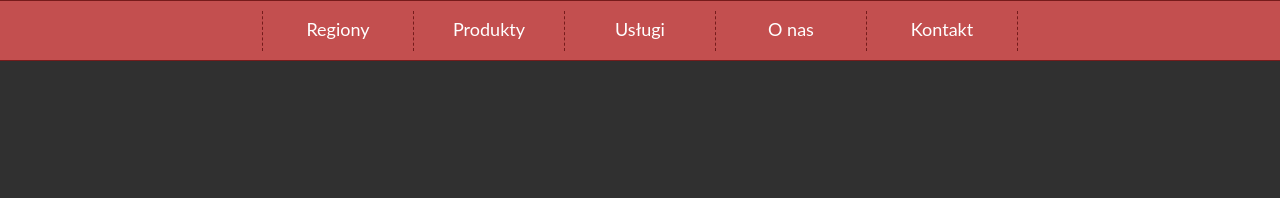
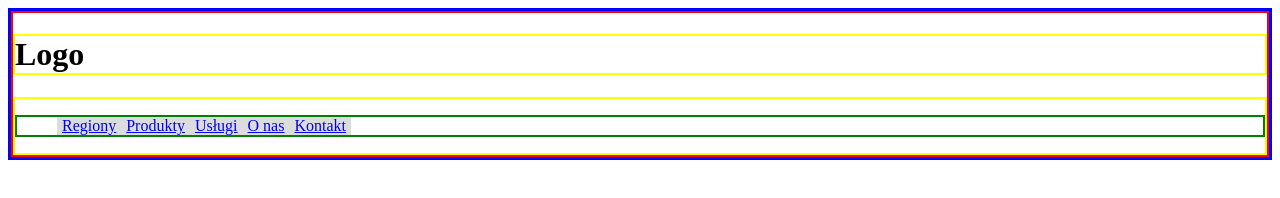
Before and after one commit to AgnieszkaDra/Przepisy, a plain HTML site: page index.html in a window 1280 px wide. Drawn offline with Linux system fonts and the light colour scheme.

Commit message:
add style of navigation

```diff
--- a/index.html
+++ b/index.html
@@ -1,3 +1,4 @@
+
 <!DOCTYPE html>
 <html lang="en">
 <head>
@@ -5,31 +6,38 @@
     <meta http-equiv="X-UA-Compatible" content="IE=edge">
     <meta name="viewport" content="width=device-width, initial-scale=1.0">
     <title>Document</title>
-    <link rel="stylesheet" href="style.css">
+    <link rel="stylesheet" href="./styles/reset.css">
+    <link rel="stylesheet" href="./styles/base.css">
+    <link rel="stylesheet" href="./styles/header.css">
+    <link rel="stylesheet" href="./styles/content.css">
+    <link rel="stylesheet" href="./styles/footer.css">
+
 
 </head>
 <body>
-    <nav>
-        <div class="nav">
-            <ol>
-                <li><a href="#">Regiony</a>
-                    <ul>
-                        <li><a href="#">KASZUBY POMORZE</a></li>
-                        <li><a href="#">PODLASIE</a></li>
-                        <li><a href="#">WARMIA i MAZURY</a></li>
-                        <li><a href="#">KUJAWY</a></li>
-                        <li><a href="#">WIELKOPOLSKA</a></li>
-                        <li><a href="#">GALICJA</a></li>
-                        <li><a href="#">MAZOWSZE KURPIE</a></li>
-                        <li><a href="#">ŚLĄSK</a></li>
-                        <li><a href="#">KRESY</a></li>
-                        <li><a href="#">GÓRY</a></li>
+    <header class="header row">
+        <div class="header__container container">
+            <h1 class="header__logo cell">Logo</h1>
+            <nav class="header__nav cell">
+            <ol class="nav">
+                <li class="nav__item nav__item--no-space"><a href="#">Regiony</a>
+                    <ul class="nav__dropdown">
+                        <li class="dropdown__item"><a href="#">KASZUBY POMORZE</a></li>
+                        <li class="dropdown__item"><a href="#">PODLASIE</a></li>
+                        <li class="dropdown__item"><a href="#">WARMIA i MAZURY</a></li>
+                        <li class="dropdown__item"><a href="#">KUJAWY</a></li>
+                        <li class="dropdown__item"><a href="#">WIELKOPOLSKA</a></li>
+                        <li class="dropdown__item"><a href="#">GALICJA</a></li>
+                        <li class="dropdown__item"><a href="#">MAZOWSZE KURPIE</a></li>
+                        <li class="dropdown__item"><a href="#">ŚLĄSK</a></li>
+                        <li class="dropdown__item"><a href="#">KRESY</a></li>
+                        <li class="dropdown__item"><a href="#">GÓRY</a></li>
                     </ul>
                 </li>
-                <li><a href="#">Produkty</a></li>
-                <li class="coming-soon"><a href="#">Usługi</a></li> <!--nie wyświetlone na stronie-display:none-->
-                <li><a href="#">O nas</a></li>
-                <li><a href="#">Kontakt</a></li>
+                <li class="nav__item"><a href="#">Produkty</a></li>
+                <li class="nav__item"><a href="#">Usługi</a></li> <!--nie wyświetlone na stronie-display:none-->
+                <li class="nav__item"><a href="#">O nas</a></li>
+                <li class="nav__item"><a href="#">Kontakt</a></li>
             </ol>
 
          </div>
--- /dev/null
+++ b/styles/header.css
@@ -0,0 +1,44 @@
+.row{
+    border: 3px solid blue;
+}
+
+.container{
+    border: 2px solid red;
+
+}
+
+.cell{
+    border: 2px solid yellow;
+}
+
+.nav{
+    border: 2px solid green;
+
+
+}
+
+.nav {
+    display: flex;
+}
+
+.nav__item {
+    background: rgb(220, 220, 220);
+    padding: 0 5px;
+    margin-left:0;
+    position: relative;
+    list-style-type: none;
+   }
+
+.nav__dropdown{
+    display: none;
+    position:absolute;
+}
+.nav__item:hover > .nav__dropdown {
+    display: block;
+    left: 0;
+
+}
+
+.dropdown__item{
+    position: relative;
+}
--- a/style.css
+++ b/styles/style.css
@@ -10,7 +10,7 @@ body
 .nav
 {
 	width: 100%;
-	padding: 10px 0;
+	padding: 20px 10px 20px 10px;
 	background-color: #c34f4f;
 	text-align: center;
 	border-top: 1px solid #751b1b;
```
Also changed, not shown: styles/base.css (added), styles/content.css (added), styles/footer.css (added), styles/reset.css (added).
